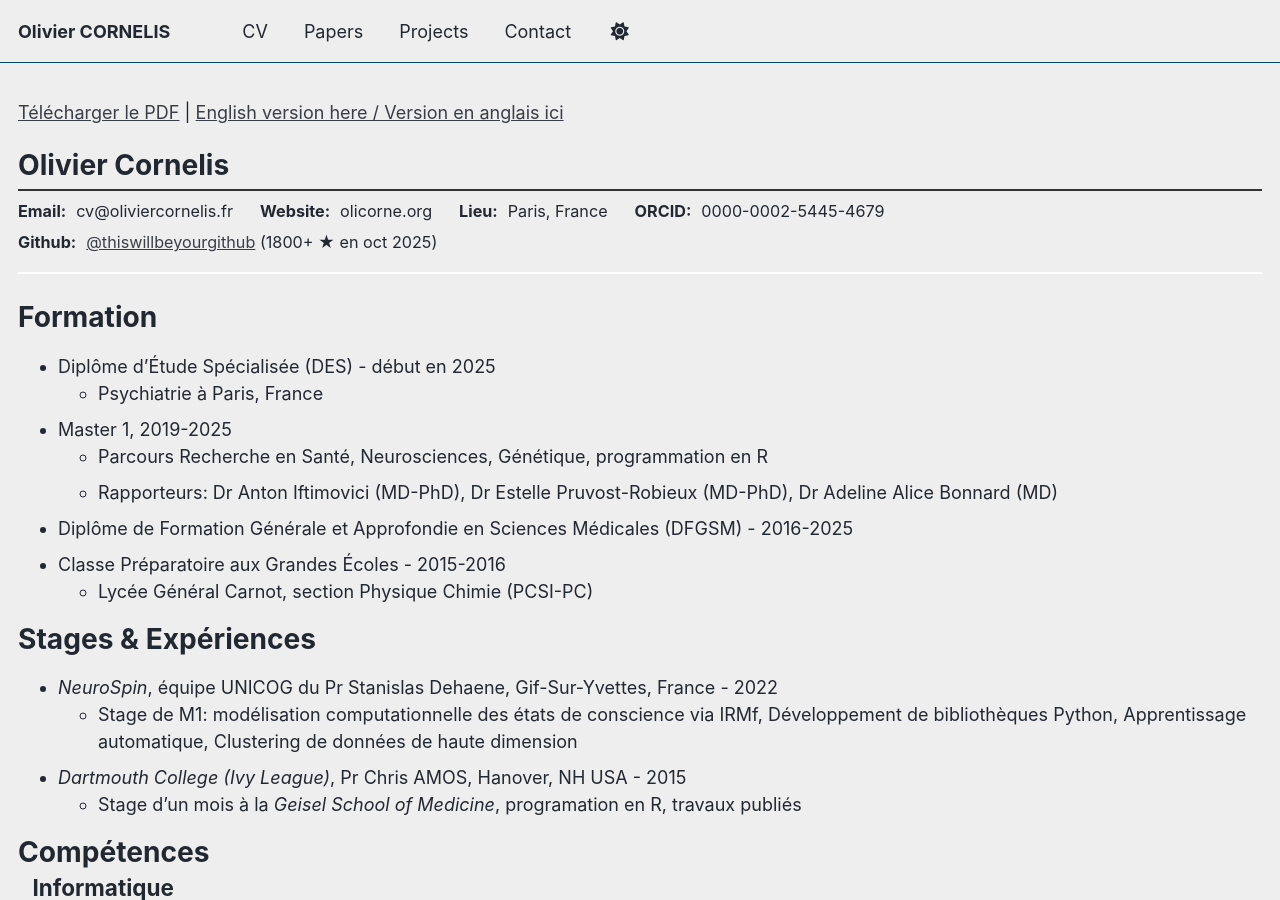
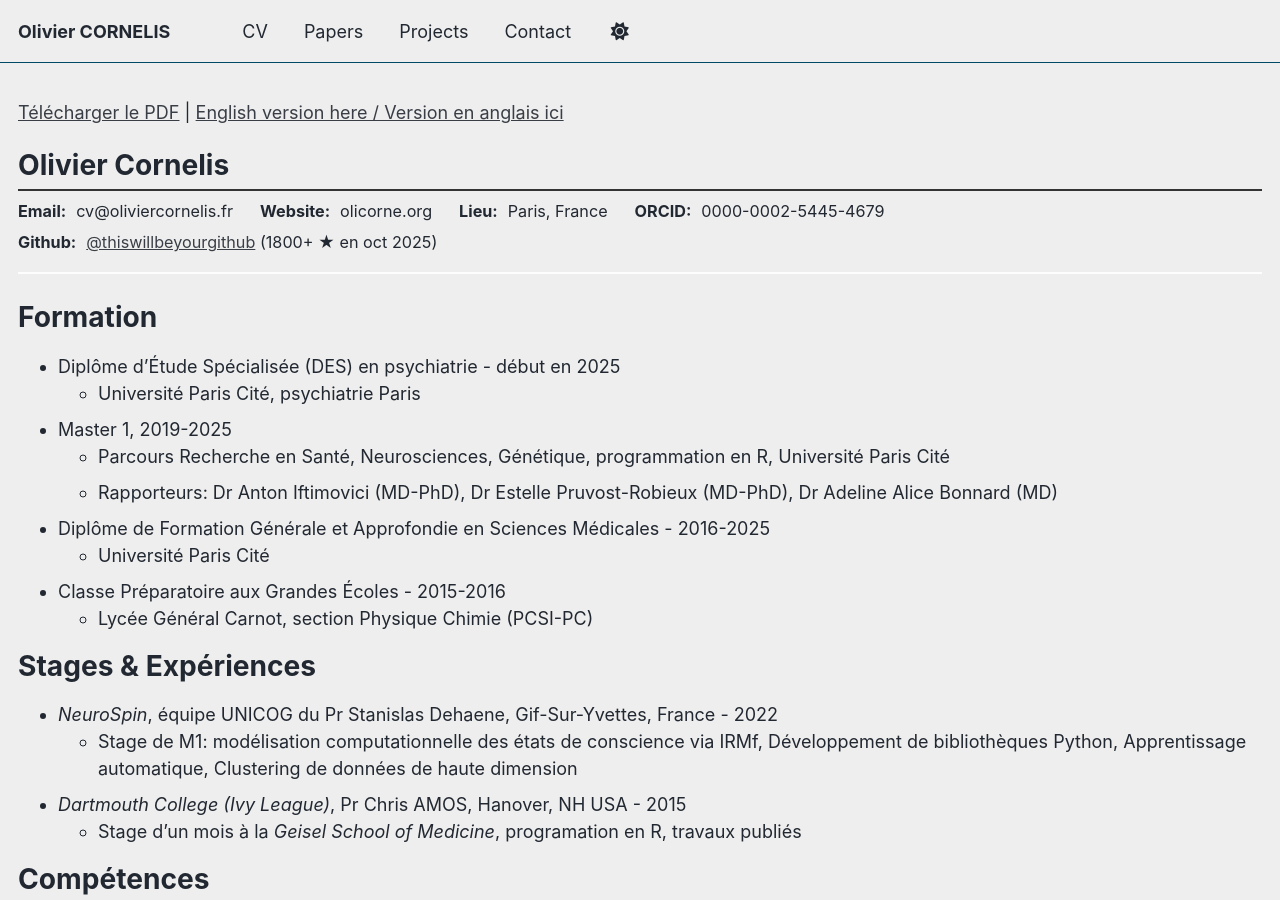
Before and after one commit to thiswillbeyourgithub/website, a Jekyll site: the page built from _pages/cv_fr.md, in a window 1280 px wide and 900 px high. Built offline with Jekyll 4.4.1, drawn with Linux system fonts in a browser that asks for light colours; emoji names are drawn with the system emoji font; a script that is not in the unit is left out.

Commit message:
mention your uni
Signed-off-by: thiswillbeyourgithub <26625900+thiswillbeyourgithub@users.noreply.github.com>

```diff
--- a/_pages/cv_fr.md
+++ b/_pages/cv_fr.md
@@ -39,12 +39,13 @@ redirect_from:
 
 
 # Formation
-* Diplôme d'Étude Spécialisée (DES) - début en 2025
-    * Psychiatrie à Paris, France
+* Diplôme d'Étude Spécialisée (DES) en psychiatrie - début en 2025
+    * Université Paris Cité, psychiatrie Paris
 * Master 1, 2019-2025
-    * Parcours Recherche en Santé, Neurosciences, Génétique, programmation en R
+    * Parcours Recherche en Santé, Neurosciences, Génétique, programmation en R, Université Paris Cité
     * Rapporteurs: Dr Anton Iftimovici (MD-PhD), Dr Estelle Pruvost-Robieux (MD-PhD), Dr Adeline Alice Bonnard (MD)
-* Diplôme de Formation Générale et Approfondie en Sciences Médicales (DFGSM) - 2016-2025
+* Diplôme de Formation Générale et Approfondie en Sciences Médicales - 2016-2025
+    * Université Paris Cité
 * Classe Préparatoire aux Grandes Écoles - 2015-2016
     * Lycée Général Carnot, section Physique Chimie (PCSI-PC)
 
```
